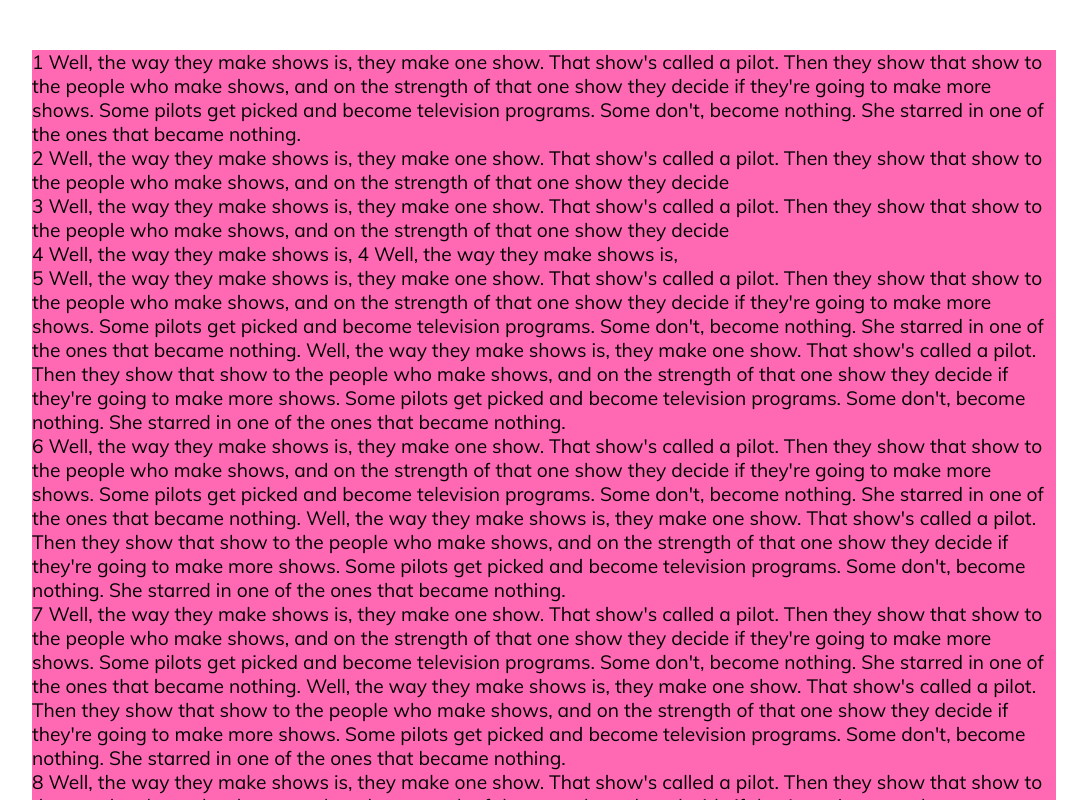
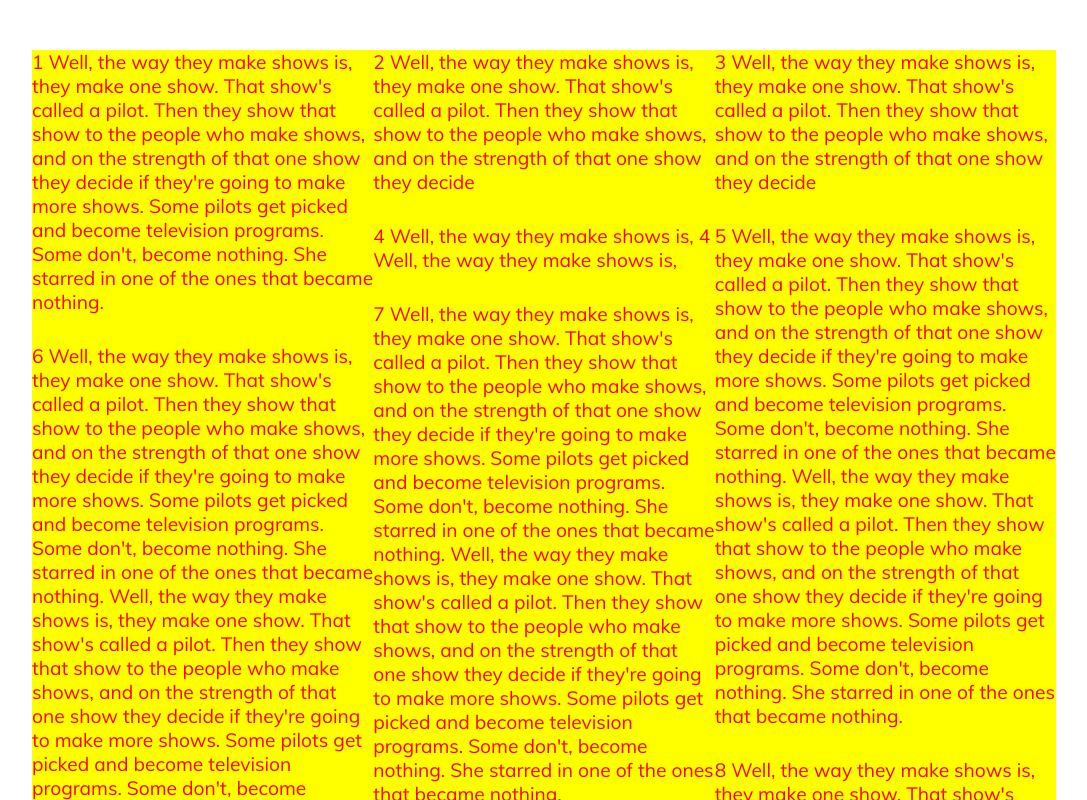
Before and after one commit to najwer23/masonry-grid, a website built with webpack: page index.html in a window 1280 px wide. Shown: the top 800 px of the page, without its empty margins (96-1183 px from the left). Built offline with nearby package versions, Linux system fonts and the light colour scheme.

Commit message:
Working custom grid

```diff
--- a/assets/css/index.css
+++ b/assets/css/index.css
@@ -10,10 +10,11 @@ body {
     font-family: 'Muli', sans-serif;
     font-weight: normal;
     font-size: 1.2rem;
+    background: white;
 }
 
 main {
-    background-color: grey;
+    background-color:cadetblue;
     margin-left: auto;
     margin-right: auto;
     margin-top: 50px;
@@ -22,6 +23,6 @@ main {
 
 
 
-.masonry-child {
-    background-color: hotpink;
+#masonry div {
+    padding-bottom: 30px
 }
--- a/assets/js/masonry-grid.js
+++ b/assets/js/masonry-grid.js
@@ -5,11 +5,108 @@
 // let masonryNumOfColumns = 1;
 
 
+var currentColumns = -1
+
+//In
+var masonryParent = document.querySelector("#masonry")
+
+window.onload = () => {
+    makeMasonryLayout(masonryParent)
+};
 
 window.addEventListener('resize', function(){
-    console.log("maruszz")
+    makeMasonryLayout(masonryParent)
 })
 
+function makeMasonryLayout(masonryParent) {
+    addCss2Element(masonryParent, {
+    })
+
+    let masonryChilds = masonryParent.querySelectorAll('[id^="masonry-child-"]');
+    let masonryParentWidth = masonryParent.clientWidth;
+    let masonryParentColumnsDictionary = JSON.parse(masonryParent.getAttribute("columns"))
+    let masonryParentColumnsSpace = masonryParent.getAttribute("space")
+
+    let masonryNumberOfColumns = findNumberOfColumns(masonryParentWidth, masonryParentColumnsDictionary)
+    console.log(masonryNumberOfColumns)
+
+
+    //set columns
+    if (currentColumns != masonryNumberOfColumns) {
+
+        //reset child position in columns
+        for (let i = 0; i < masonryChilds.length; i++) {
+            masonryParent.append(document.querySelector("#masonry-child-"+i))
+        }
+
+        //remove old columns
+        let divColumnToRemove = document.querySelectorAll('[id^="masonry-col-"]')
+        for (let i = 0; i < divColumnToRemove.length; i++) {
+            divColumnToRemove[i].remove()
+        }
+
+        //create new columns
+        for (let i = 0; i < masonryNumberOfColumns; i++) {
+            let newDivColumn = document.createElement("div");
+            let newDivId = "masonry-col-" + i
+            newDivColumn.id = newDivId;
+            masonryParent.appendChild(newDivColumn)
+            addCss2Element(newDivColumn, {
+                'background-color': 'yellow',
+                'color': 'red',
+                'float': "left",
+                'width': `calc((100% / ${masonryNumberOfColumns}) )`
+            })
+            currentColumns = masonryNumberOfColumns
+        }
+    }
+
+        var allCurrentColumnsId = {};
+        let allCurrentColumnsIdNodeList = document.querySelectorAll('[id^="masonry-col-"]')
+        for (let i = 0; i < allCurrentColumnsIdNodeList.length; i++) {
+            allCurrentColumnsId[allCurrentColumnsIdNodeList[i].id] = 0;
+        }
+
+        //insert childs in new columns
+        for (let i=0; i<masonryChilds.length; i++) {
+            let heightChild = document.querySelector("#masonry-child-" + i).clientHeight;
+            //console.log(heightChild)
+
+            let allCurrentColumnsIdKeys = Object.keys(allCurrentColumnsId)
+            let colMinHeightName = ""
+            let colMinHeightValue = Infinity
+
+            //console.log("xzzzzzzzzzz", allCurrentColumnsId)
+            for (let j = allCurrentColumnsIdKeys.length-1; j>=0; j--) {
+                if (allCurrentColumnsId[allCurrentColumnsIdKeys[j]] <= colMinHeightValue) {
+                    colMinHeightName = allCurrentColumnsIdKeys[j];
+                    colMinHeightValue = allCurrentColumnsId[allCurrentColumnsIdKeys[j]]
+                }
+            }
+
+            console.log(allCurrentColumnsId,colMinHeightName)
+
+            allCurrentColumnsId[colMinHeightName] += heightChild;
+            document.querySelector("#" + colMinHeightName).appendChild(document.querySelector("#masonry-child-" + i))
+        }
+
+}
+
+
+
+function findNumberOfColumns(currentWidth, dictionary) {
+    let dictionaryKeys = Object.keys(dictionary).map(v=>+v).sort((a,b)=>a-b)
+    let numberOfColumns = 4;
+
+    for (let i=0; i<dictionaryKeys.length; i++) {
+        if (currentWidth <= dictionaryKeys[i]) {
+            numberOfColumns = dictionary[dictionaryKeys[i]]
+            break;
+        }
+    }
+
+    return numberOfColumns
+}
 
 
 
--- a/index.html
+++ b/index.html
@@ -11,8 +11,8 @@
 </head>
 <body>
     <main>
-        <div class="masonry" columns='{"400": 1, "800": 2, "1500": 3, "2000": 4}' space='10'>
-            <div class="masonry-child">
+        <div id="masonry" columns='{"400": 1, "800": 2, "1500": 3}' space='10'>
+            <div id="masonry-child-0">
                 1 Well, the way they make shows is,
                 they make one show. That show's called a pilot.
                 Then they show that show to the people who make shows,
@@ -22,23 +22,23 @@
                 Some don't, become nothing. She starred in
                 one of the ones that became nothing.
             </div>
-            <div class="masonry-child">
+            <div id="masonry-child-1">
                 2 Well, the way they make shows is,
                 they make one show. That show's called a pilot.
                 Then they show that show to the people who make shows,
                 and on the strength of that one show they decide
             </div>
-            <div class="masonry-child">
+            <div id="masonry-child-2">
                 3 Well, the way they make shows is,
                 they make one show. That show's called a pilot.
                 Then they show that show to the people who make shows,
                 and on the strength of that one show they decide
             </div>
-            <div class="masonry-child">
+            <div id="masonry-child-3">
                 4 Well, the way they make shows is,
                 4 Well, the way they make shows is,
             </div>
-            <div class="masonry-child">
+            <div id="masonry-child-4">
                 5 Well, the way they make shows is,
                 they make one show. That show's called a pilot.
                 Then they show that show to the people who make shows,
@@ -56,7 +56,7 @@
                 Some don't, become nothing. She starred in
                 one of the ones that became nothing.
             </div>
-            <div class="masonry-child">
+            <div id="masonry-child-5">
                 6 Well, the way they make shows is,
                 they make one show. That show's called a pilot.
                 Then they show that show to the people who make shows,
@@ -74,7 +74,7 @@
                 Some don't, become nothing. She starred in
                 one of the ones that became nothing.
             </div>
-            <div class="masonry-child">
+            <div id="masonry-child-6">
                 7 Well, the way they make shows is,
                 they make one show. That show's called a pilot.
                 Then they show that show to the people who make shows,
@@ -92,7 +92,7 @@
                 Some don't, become nothing. She starred in
                 one of the ones that became nothing.
             </div>
-            <div class="masonry-child">
+            <div id="masonry-child-7">
                 8 Well, the way they make shows is,
                 they make one show. That show's called a pilot.
                 Then they show that show to the people who make shows,
@@ -110,7 +110,7 @@
                 Some don't, become nothing. She starred in
                 one of the ones that became nothing.
             </div>
-            <div class="masonry-child">
+            <div id="masonry-child-8">
                 9 Well, the way they make shows is,
                 they make one show. That show's called a pilot.
                 Then they show that show to the people who make shows,
@@ -128,7 +128,7 @@
                 Some don't, become nothing. She starred in
                 one of the ones that became nothing.
             </div>
-            <div class="masonry-child">
+            <div id="masonry-child-9">
                 10 Well, the way they make shows is,
                 they make one show. That show's called a pilot.
                 Then they show that show to the people who make shows,
@@ -146,7 +146,7 @@
                 Some don't, become nothing. She starred in
                 one of the ones that became nothing.
             </div>
-            <div class="masonry-child">
+            <div id="masonry-child-10">
                 11 Well, the way they make shows is,
                 they make one show. That show's called a pilot.
                 Then they show that show to the people who make shows,
@@ -164,7 +164,7 @@
                 Some don't, become nothing. She starred in
                 one of the ones that became nothing.
             </div>
-            <div class="masonry-child">
+            <div id="masonry-child-11">
                 12 Well, the way they make shows is,
                 they make one show. That show's called a pilot.
                 Then they show that show to the people who make shows,
@@ -182,7 +182,7 @@
                 Some don't, become nothing. She starred in
                 one of the ones that became nothing.
             </div>
-            <div class="masonry-child">
+            <div id="masonry-child-12">
                 13 Well, the way they make shows is,
                 they make one show. That show's called a pilot.
                 Then they show that show to the people who make shows,
@@ -200,7 +200,7 @@
                 Some don't, become nothing. She starred in
                 one of the ones that became nothing.
             </div>
-            <div class="masonry-child">
+            <div id="masonry-child-13">
                 14 Well, the way they make shows is,
                 they make one show. That show's called a pilot.
                 Then they show that show to the people who make shows,
@@ -218,7 +218,7 @@
                 Some don't, become nothing. She starred in
                 one of the ones that became nothing.
             </div>
-            <div class="masonry-child">
+            <div id="masonry-child-14">
                 15 Well, the way they make shows is,
                 they make one show. That show's called a pilot.
                 Then they show that show to the people who make shows,
```
